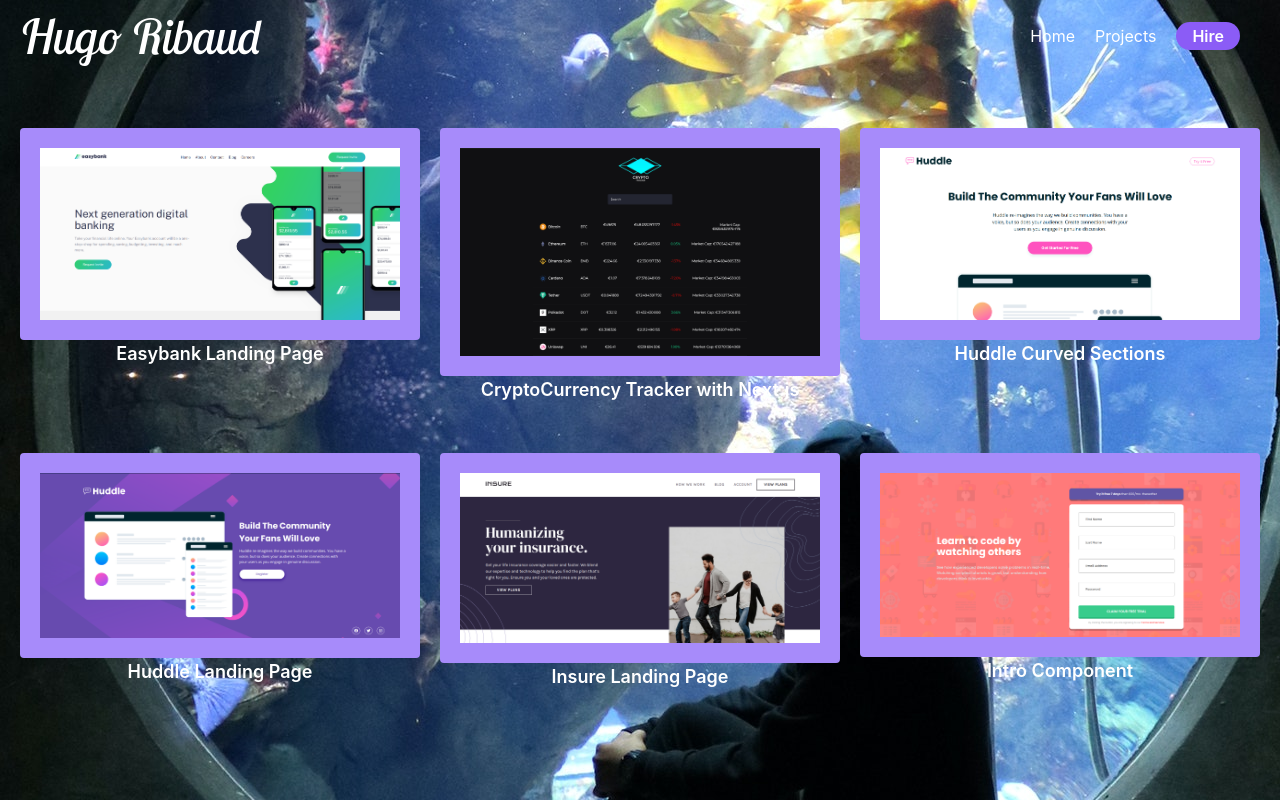
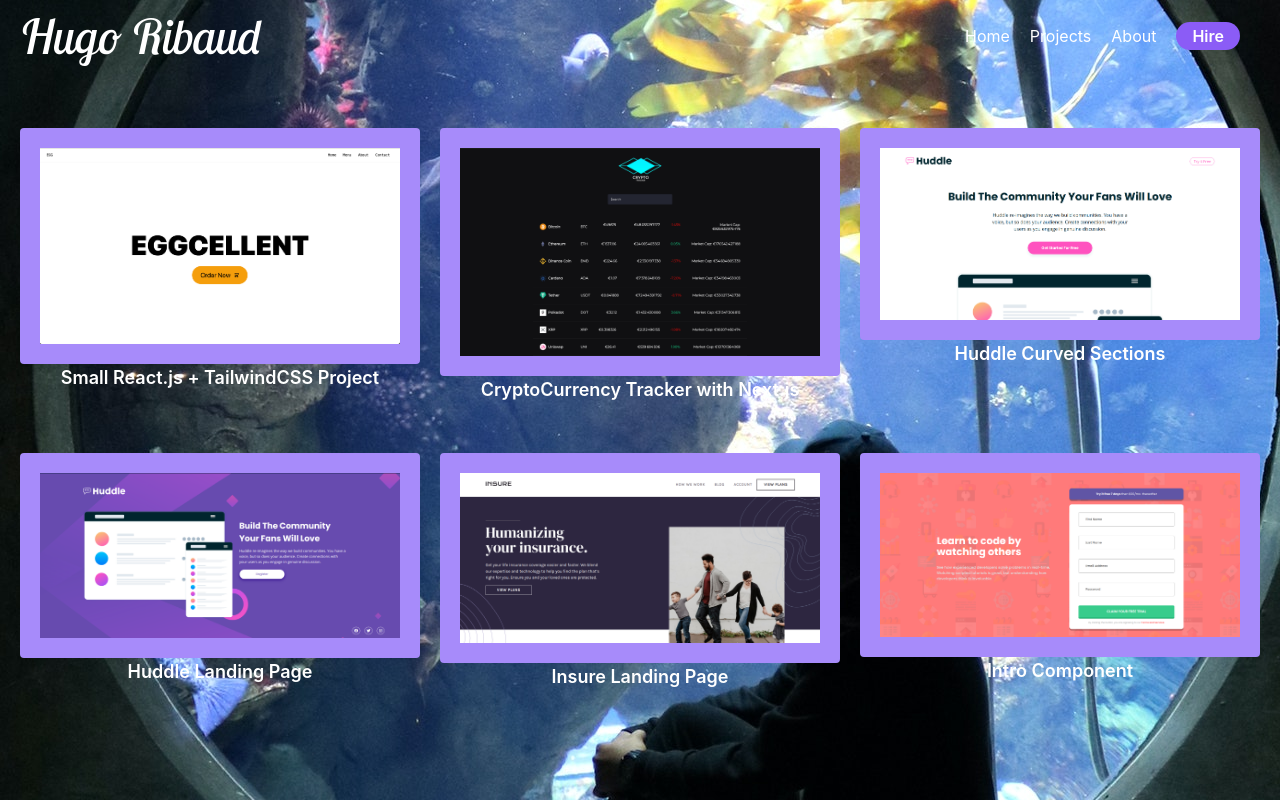
Before and after one commit to hugo-ribaud/portfolio, a React (Create React App) app: page /projects in a window 1280 px wide. Built offline with nearby package versions, Linux system fonts and the light colour scheme.

Commit message:
projects update

```diff
--- /dev/null
+++ b/src/components/About.js
@@ -0,0 +1,12 @@
+import React from 'react'
+import { Link } from 'react-router-dom'
+
+function About() {
+    return (
+        <div>
+
+        </div>
+    )
+}
+
+export default About
--- a/src/components/Header.js
+++ b/src/components/Header.js
@@ -18,6 +18,9 @@
             <li className="mr-5">
               <Link to="/projects">Projects</Link>
             </li>
+            <li className="mr-5">
+              <Link to="/about">About</Link>
+            </li>
             <li>
               <Link
                 to="/hire"
--- a/src/components/Projects.js
+++ b/src/components/Projects.js
@@ -12,7 +12,7 @@
           const { id, path, desc, url } = item;
           return (
             <div key={id}>
-              <a href={url}>
+              <a href ={url} rel="noreferrer" target='_blank'>
               <img
                 src={path}
                 alt={desc}
--- a/src/components/Showcase.js
+++ b/src/components/Showcase.js
@@ -24,6 +24,12 @@
             >
               Projects
             </Link>
+            <Link
+              to="/about"
+              className="mr-5 bg-white text-purple-500 p-2 px-4 rounded-full font-semibold transition-all hover:bg-purple-800 hover:text-white"
+            >
+              About
+            </Link>
           </div>
         </div>
       </section>
--- a/src/data.js
+++ b/src/data.js
@@ -1,35 +1,36 @@
 const data = [
   {
     id: 1,
-      path: './images/easybank-landing-page.png',
-      desc: 'Easybank Landing Page',
+    path: "./images/eggcellent.png",
+    desc: "Small React.js + TailwindCSS Project",
+    url: "https://eggcellent.netlify.app/",
   },
   {
     id: 2,
-      path: './images/crypto-tracker-nextjs.png',
-      desc: 'CryptoCurrency Tracker with Next.js',
-      url: 'https://crypto-tracking-nextjs.netlify.app'
+    path: "./images/crypto-tracker-nextjs.png",
+    desc: "CryptoCurrency Tracker with Next.js",
+    url: "https://crypto-tracking-nextjs.netlify.app",
   },
   {
     id: 3,
-      path: './images/huddle-curved-sections.png',
-      desc: 'Huddle Curved Sections',
+    path: "./images/huddle-curved-sections.png",
+    desc: "Huddle Curved Sections",
   },
   {
     id: 4,
-      path: './images/huddle-landing-page.png',
-      desc: 'Huddle Landing Page',
+    path: "./images/huddle-landing-page.png",
+    desc: "Huddle Landing Page",
   },
   {
     id: 5,
-      path: './images/insure-landing-page.png',
-      desc: 'Insure Landing Page',
+    path: "./images/insure-landing-page.png",
+    desc: "Insure Landing Page",
   },
   {
     id: 6,
-      path: './images/intro-component.png',
-      desc: 'Intro Component',
+    path: "./images/intro-component.png",
+    desc: "Intro Component",
   },
-  ]
+];
 
-  export default data
+export default data;
```
Also changed, not shown: public/images/crypto-tracker.png (deleted), public/images/eggcellent.png (added). Lines whose indentation alone changed are shown as unchanged.
